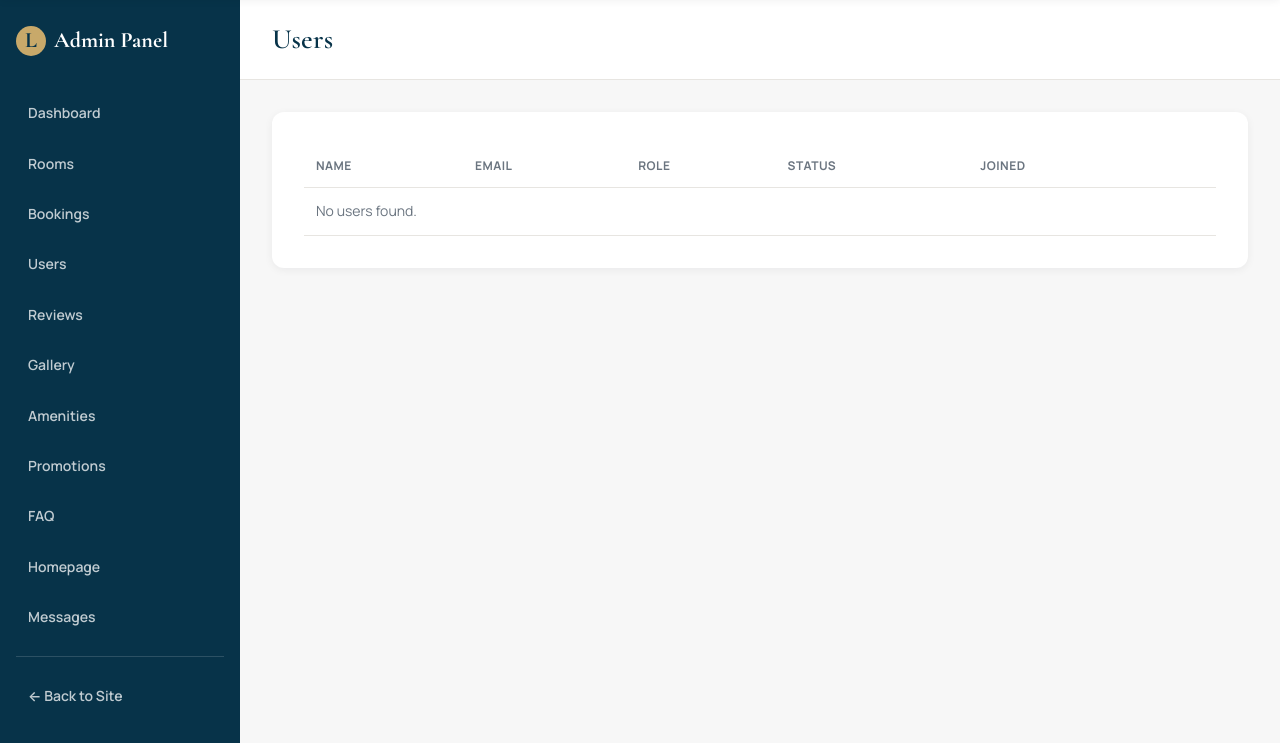
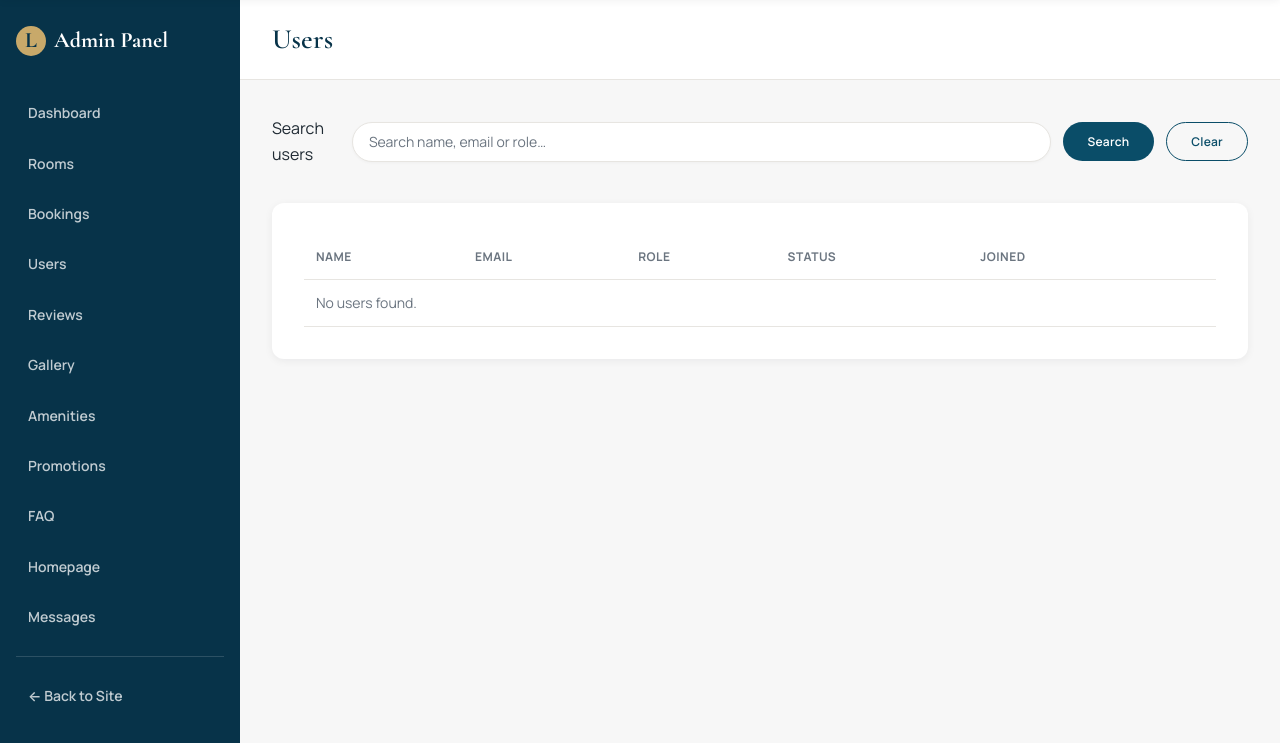
Before and after one commit to anya0001/Hotel_website, a Python web app: template app/templates/admin/users_list.html in a window 1280 px wide. Shown: the part 85-828 px from the top of the page. Run offline with Jinja, Linux system fonts and the light colour scheme; the template is opened without the code that fills it, so the values that code supplies are empty.

Commit message:
Add admin user search

```diff
--- a/app/templates/admin/users_list.html
+++ b/app/templates/admin/users_list.html
@@ -4,8 +4,17 @@
 {% block admin_title %}Users{% endblock %}
 
 {% block admin_content %}
+<div class="admin-content__toolbar admin-bookings-toolbar">
+  <form class="admin-booking-search" data-admin-search-form data-search-table="users-table">
+    <label class="sr-only" for="user-search">Search users</label>
+    <input id="user-search" type="search" placeholder="Search name, email or role…" autocomplete="off">
+    <button type="submit" class="btn btn--primary btn--sm">Search</button>
+    <button type="button" class="btn btn--outline btn--sm" data-search-clear hidden>Clear</button>
+  </form>
+</div>
+
 <div class="card-panel">
-  <table class="admin-table">
+  <table class="admin-table" id="users-table">
     <thead>
       <tr><th>Name</th><th>Email</th><th>Role</th><th>Status</th><th>Joined</th><th></th></tr>
     </thead>
```
